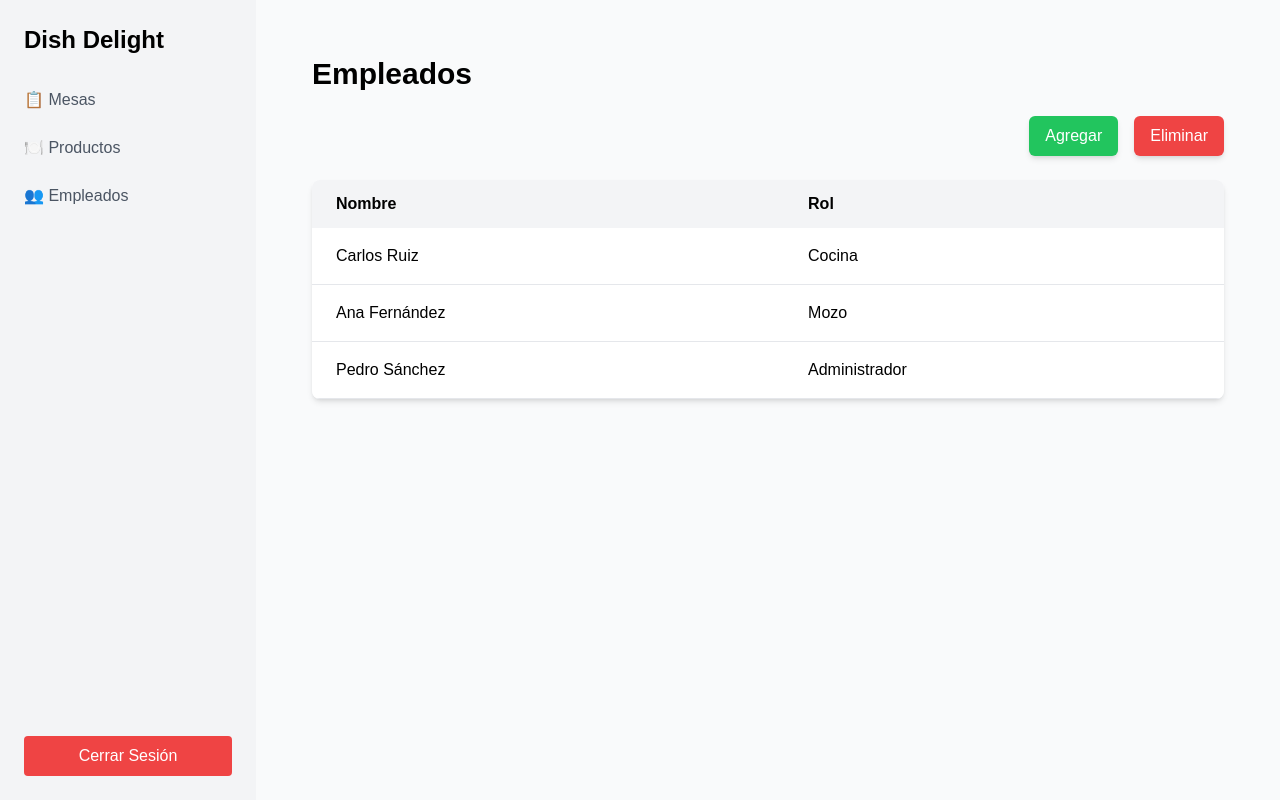
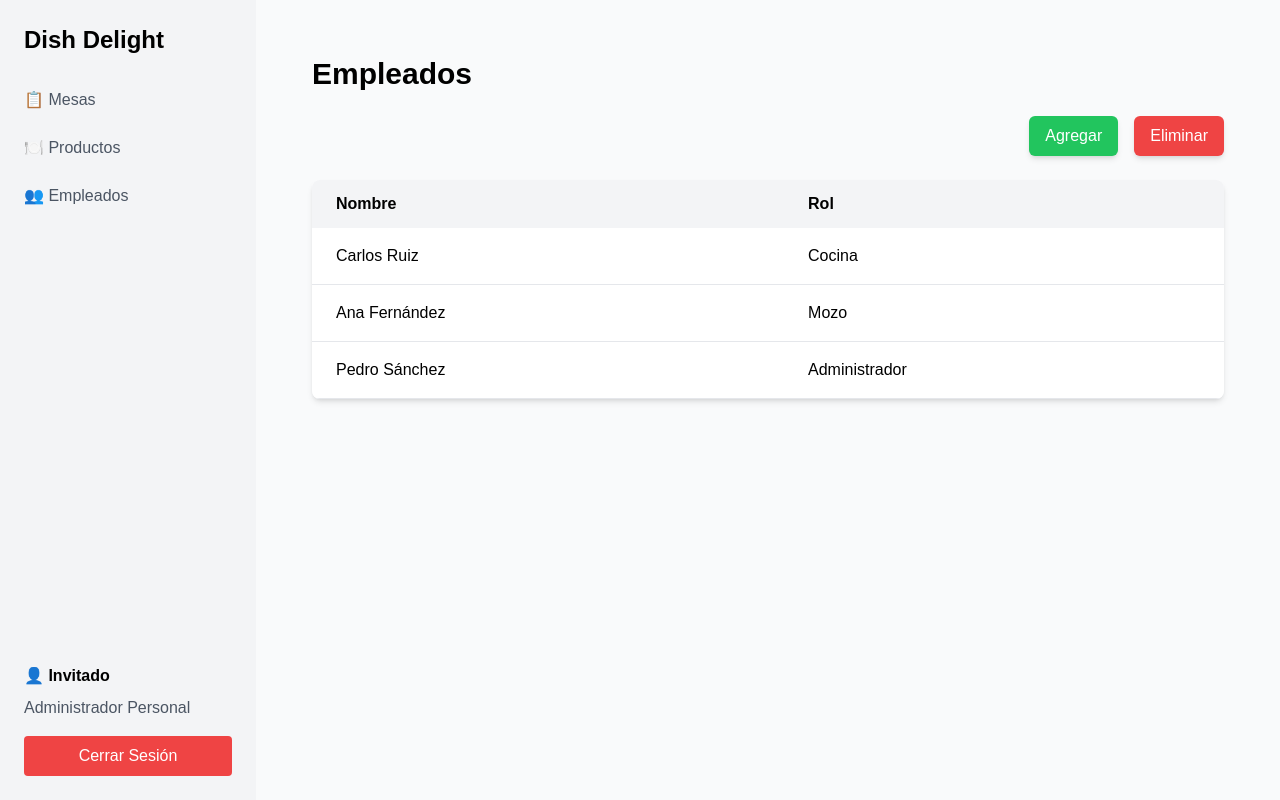
Before and after one commit to VeNoNs/RestauranteIntegrador, a Next.js app in the folder frontend/: page /administradorpersonal/empleados in a window 1280 px wide. Built offline with nearby package versions, Linux system fonts and the light colour scheme.

Commit message:
Update sidebar.tsx

```diff
--- a/frontend/src/components/administradorpersonal/sidebar.tsx
+++ b/frontend/src/components/administradorpersonal/sidebar.tsx
@@ -19,11 +19,10 @@ const Sidebar: React.FC = () => {
 
   // Lee los datos del usuario logueado desde localStorage al cargar el componente
   useEffect(() => {
-    const userData = localStorage.getItem('loggedInUser'); // Nombre del localStorage
+    const userData = localStorage.getItem('loggedInUser');
     if (userData) {
       const { nombre } = JSON.parse(userData);
       setUsuarioLogueado(nombre);
-      // No se establece rol desde localStorage, se usa el valor por defecto
     } else {
       console.log("No hay datos de usuario en localStorage");
     }
@@ -65,12 +64,8 @@ const Sidebar: React.FC = () => {
 
       {/* Mostrar quién está logueado y su rol */}
       <div className="mt-8">
-        {usuarioLogueado && (
-          <>
-            <p className="text-black font-bold mb-2">👤 {usuarioLogueado}</p>
-            <p className="text-gray-600 mb-4">{rolUsuario}</p> {/* Mostrar rol por defecto */}
-          </>
-        )}
+        <p className="text-black font-bold mb-2">👤 {usuarioLogueado || 'Invitado'}</p> {/* Mostrar nombre del usuario, o 'Invitado' si no hay */}
+        <p className="text-gray-600 mb-4">{rolUsuario}</p> {/* Mostrar rol por defecto */}
 
         {/* Botón de logout */}
         <button
```
